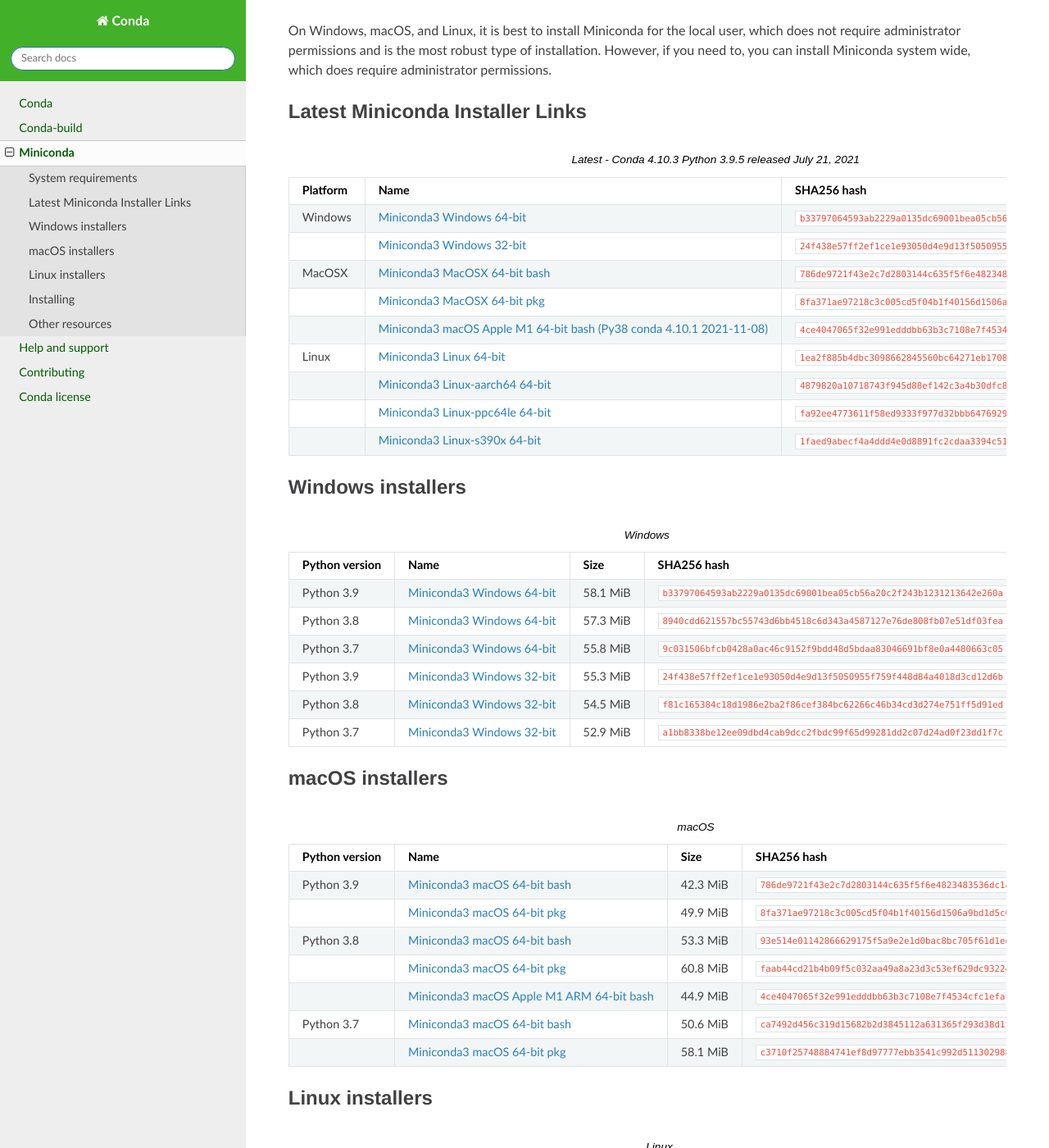
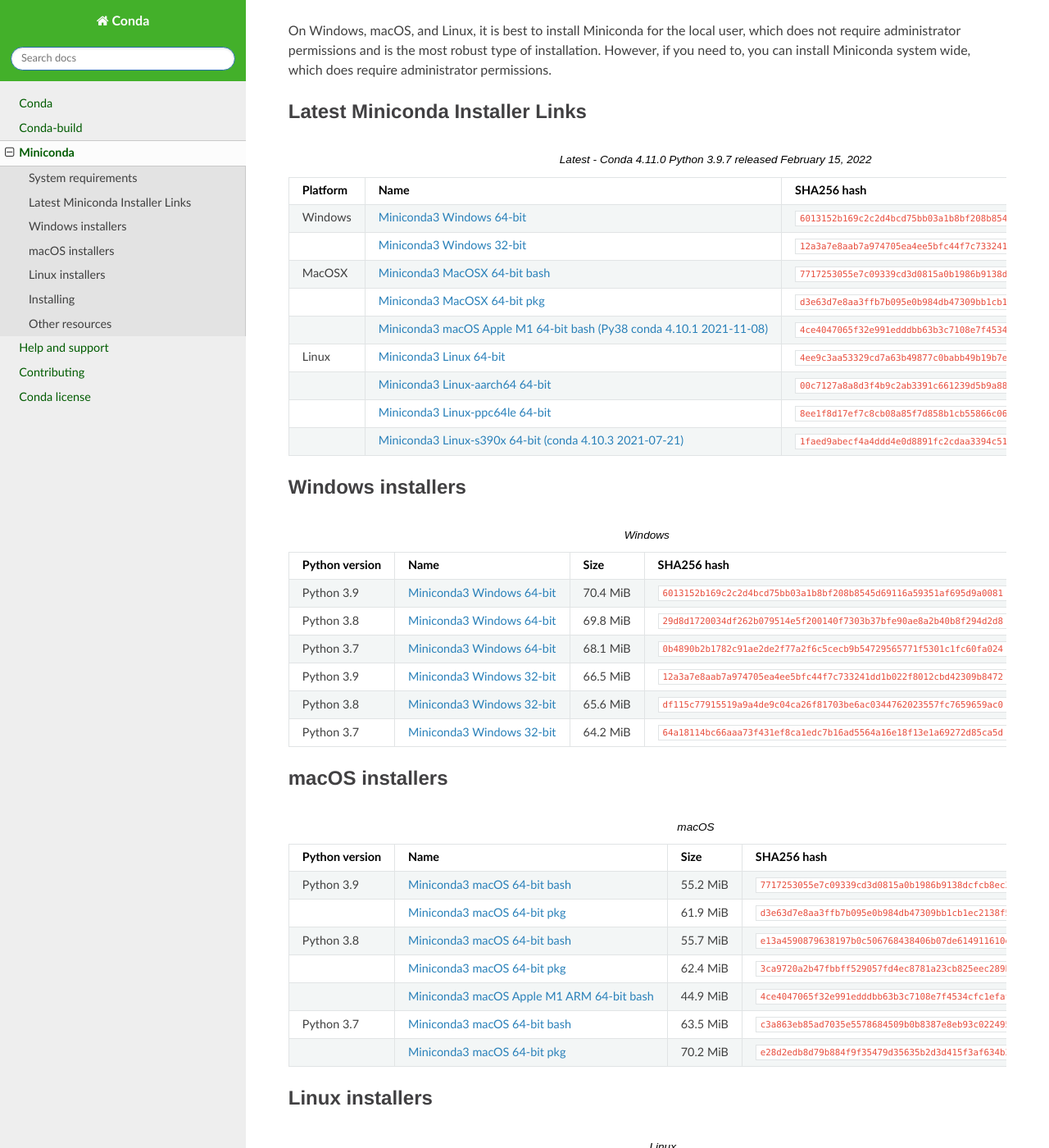
Before and after one commit to conda/conda-docs, a Sphinx documentation site: the page built from docs/source/miniconda.rst, in a window 1280 px wide and 1400 px high, scrolled down 591 px. Shown: the whole window at 82% size. Built offline with Sphinx 7.4.7 and the Read the Docs theme 2.0.0, drawn with Linux system fonts in a browser that asks for light colours; some of the changed text lies outside the part shown.

Commit message:
Update Miniconda page for v4.11.0 release.

```diff
--- a/docs/source/miniconda.rst
+++ b/docs/source/miniconda.rst
@@ -32,19 +32,19 @@
 Latest Miniconda Installer Links
 ================================
 
-.. csv-table:: Latest - Conda 4.10.3 Python 3.9.5 released July 21, 2021
+.. csv-table:: Latest - Conda 4.11.0 Python 3.9.7 released February 15, 2022
    :header: Platform,Name,SHA256 hash
    :widths: 5, 10, 80
 
-   Windows,`Miniconda3 Windows 64-bit <https://repo.anaconda.com/miniconda/Miniconda3-latest-Windows-x86_64.exe>`_,``b33797064593ab2229a0135dc69001bea05cb56a20c2f243b1231213642e260a``
-   ,`Miniconda3 Windows 32-bit <https://repo.anaconda.com/miniconda/Miniconda3-latest-Windows-x86.exe>`_,``24f438e57ff2ef1ce1e93050d4e9d13f5050955f759f448d84a4018d3cd12d6b``
-   MacOSX,`Miniconda3 MacOSX 64-bit bash <https://repo.anaconda.com/miniconda/Miniconda3-latest-MacOSX-x86_64.sh>`_,``786de9721f43e2c7d2803144c635f5f6e4823483536dc141ccd82dbb927cd508``
-   ,`Miniconda3 MacOSX 64-bit pkg <https://repo.anaconda.com/miniconda/Miniconda3-latest-MacOSX-x86_64.pkg>`_,``8fa371ae97218c3c005cd5f04b1f40156d1506a9bd1d5c078f89d563fd416816``
+   Windows,`Miniconda3 Windows 64-bit <https://repo.anaconda.com/miniconda/Miniconda3-latest-Windows-x86_64.exe>`_,``6013152b169c2c2d4bcd75bb03a1b8bf208b8545d69116a59351af695d9a0081``
+   ,`Miniconda3 Windows 32-bit <https://repo.anaconda.com/miniconda/Miniconda3-latest-Windows-x86.exe>`_,``12a3a7e8aab7a974705ea4ee5bfc44f7c733241dd1b022f8012cbd42309b8472``
+   MacOSX,`Miniconda3 MacOSX 64-bit bash <https://repo.anaconda.com/miniconda/Miniconda3-latest-MacOSX-x86_64.sh>`_,``7717253055e7c09339cd3d0815a0b1986b9138dcfcb8ec33b9733df32dd40eaa``
+   ,`Miniconda3 MacOSX 64-bit pkg <https://repo.anaconda.com/miniconda/Miniconda3-latest-MacOSX-x86_64.pkg>`_,``d3e63d7e8aa3ffb7b095e0b984db47309bb1cb1ec2138f5e6a96a34173671451``
    ,`Miniconda3 macOS Apple M1 64-bit bash (Py38 conda 4.10.1 2021-11-08) <https://repo.anaconda.com/miniconda/Miniconda3-latest-MacOSX-arm64.sh>`_,``4ce4047065f32e991edddbb63b3c7108e7f4534cfc1efafc332454a414deab58``
-   Linux,`Miniconda3 Linux 64-bit <https://repo.anaconda.com/miniconda/Miniconda3-latest-Linux-x86_64.sh>`_,``1ea2f885b4dbc3098662845560bc64271eb17085387a70c2ba3f29fff6f8d52f``
-   ,`Miniconda3 Linux-aarch64 64-bit <https://repo.anaconda.com/miniconda/Miniconda3-latest-Linux-aarch64.sh>`_,``4879820a10718743f945d88ef142c3a4b30dfc8e448d1ca08e019586374b773f``
-   ,`Miniconda3 Linux-ppc64le 64-bit <https://repo.anaconda.com/miniconda/Miniconda3-latest-Linux-ppc64le.sh>`_,``fa92ee4773611f58ed9333f977d32bbb64769292f605d518732183be1f3321fa``
-   ,`Miniconda3 Linux-s390x 64-bit <https://repo.anaconda.com/miniconda/Miniconda3-latest-Linux-s390x.sh>`_,``1faed9abecf4a4ddd4e0d8891fc2cdaa3394c51e877af14ad6b9d4aadb4e90d8``
+   Linux,`Miniconda3 Linux 64-bit <https://repo.anaconda.com/miniconda/Miniconda3-latest-Linux-x86_64.sh>`_,``4ee9c3aa53329cd7a63b49877c0babb49b19b7e5af29807b793a76bdb1d362b4``
+   ,`Miniconda3 Linux-aarch64 64-bit <https://repo.anaconda.com/miniconda/Miniconda3-latest-Linux-aarch64.sh>`_,``00c7127a8a8d3f4b9c2ab3391c661239d5b9a88eafe895fd0f3f2a8d9c0f4556``
+   ,`Miniconda3 Linux-ppc64le 64-bit <https://repo.anaconda.com/miniconda/Miniconda3-latest-Linux-ppc64le.sh>`_,``8ee1f8d17ef7c8cb08a85f7d858b1cb55866c06fcf7545b98c3b82e4d0277e66``
+   ,`Miniconda3 Linux-s390x 64-bit (conda 4.10.3 2021-07-21) <https://repo.anaconda.com/miniconda/Miniconda3-latest-Linux-s390x.sh>`_,``1faed9abecf4a4ddd4e0d8891fc2cdaa3394c51e877af14ad6b9d4aadb4e90d8``
 
 Windows installers
 ==================
@@ -53,12 +53,12 @@
    :header: Python version,Name,Size,SHA256 hash
    :widths: 5, 10, 5, 80
 
-   Python 3.9,`Miniconda3 Windows 64-bit <https://repo.anaconda.com/miniconda/Miniconda3-py39_4.10.3-Windows-x86_64.exe>`_,58.1 MiB,``b33797064593ab2229a0135dc69001bea05cb56a20c2f243b1231213642e260a``
-   Python 3.8,`Miniconda3 Windows 64-bit <https://repo.anaconda.com/miniconda/Miniconda3-py38_4.10.3-Windows-x86_64.exe>`_,57.3 MiB,``8940cdd621557bc55743d6bb4518c6d343a4587127e76de808fb07e51df03fea``
-   Python 3.7,`Miniconda3 Windows 64-bit <https://repo.anaconda.com/miniconda/Miniconda3-py37_4.10.3-Windows-x86_64.exe>`_,55.8 MiB,``9c031506bfcb0428a0ac46c9152f9bdd48d5bdaa83046691bf8e0a4480663c05``
-   Python 3.9,`Miniconda3 Windows 32-bit <https://repo.anaconda.com/miniconda/Miniconda3-py39_4.10.3-Windows-x86.exe>`_,55.3 MiB,``24f438e57ff2ef1ce1e93050d4e9d13f5050955f759f448d84a4018d3cd12d6b``
-   Python 3.8,`Miniconda3 Windows 32-bit <https://repo.anaconda.com/miniconda/Miniconda3-py38_4.10.3-Windows-x86.exe>`_,54.5 MiB,``f81c165384c18d1986e2ba2f86cef384bc62266c46b34cd3d274e751ff5d91ed``
-   Python 3.7,`Miniconda3 Windows 32-bit <https://repo.anaconda.com/miniconda/Miniconda3-py37_4.10.3-Windows-x86.exe>`_,52.9 MiB,``a1bb8338be12ee09dbd4cab9dcc2fbdc99f65d99281dd2c07d24ad0f23dd1f7c``
+   Python 3.9,`Miniconda3 Windows 64-bit <https://repo.anaconda.com/miniconda/Miniconda3-py39_4.11.0-Windows-x86_64.exe>`_,70.4 MiB,``6013152b169c2c2d4bcd75bb03a1b8bf208b8545d69116a59351af695d9a0081``
+   Python 3.8,`Miniconda3 Windows 64-bit <https://repo.anaconda.com/miniconda/Miniconda3-py38_4.11.0-Windows-x86_64.exe>`_,69.8 MiB,``29d8d1720034df262b079514e5f200140f7303b37bfe90ae8a2b40b8f294d2d8``
+   Python 3.7,`Miniconda3 Windows 64-bit <https://repo.anaconda.com/miniconda/Miniconda3-py37_4.11.0-Windows-x86_64.exe>`_,68.1 MiB,``0b4890b2b1782c91ae2de2f77a2f6c5cecb9b54729565771f5301c1fc60fa024``
+   Python 3.9,`Miniconda3 Windows 32-bit <https://repo.anaconda.com/miniconda/Miniconda3-py39_4.11.0-Windows-x86.exe>`_,66.5 MiB,``12a3a7e8aab7a974705ea4ee5bfc44f7c733241dd1b022f8012cbd42309b8472``
+   Python 3.8,`Miniconda3 Windows 32-bit <https://repo.anaconda.com/miniconda/Miniconda3-py38_4.11.0-Windows-x86.exe>`_,65.6 MiB,``df115c77915519a9a4de9c04ca26f81703be6ac0344762023557fc7659659ac0``
+   Python 3.7,`Miniconda3 Windows 32-bit <https://repo.anaconda.com/miniconda/Miniconda3-py37_4.11.0-Windows-x86.exe>`_,64.2 MiB,``64a18114bc66aaa73f431ef8ca1edc7b16ad5564a16e18f13e1a69272d85ca5d``
 
 
 macOS installers
@@ -68,13 +68,13 @@
    :header: Python version,Name,Size,SHA256 hash
    :widths: 5, 10, 5, 80
 
-   Python 3.9,`Miniconda3 macOS 64-bit bash <https://repo.anaconda.com/miniconda/Miniconda3-py39_4.10.3-MacOSX-x86_64.sh>`_,42.3 MiB,``786de9721f43e2c7d2803144c635f5f6e4823483536dc141ccd82dbb927cd508``
-   ,`Miniconda3 macOS 64-bit pkg <https://repo.anaconda.com/miniconda/Miniconda3-py39_4.10.3-MacOSX-x86_64.pkg>`_,49.9 MiB,``8fa371ae97218c3c005cd5f04b1f40156d1506a9bd1d5c078f89d563fd416816``
-   Python 3.8,`Miniconda3 macOS 64-bit bash <https://repo.anaconda.com/miniconda/Miniconda3-py38_4.10.3-MacOSX-x86_64.sh>`_,53.3 MiB,``93e514e01142866629175f5a9e2e1d0bac8bc705f61d1ed1da3c010b7225683a``
-   ,`Miniconda3 macOS 64-bit pkg <https://repo.anaconda.com/miniconda/Miniconda3-py38_4.10.3-MacOSX-x86_64.pkg>`_,60.8 MiB,``faab44cd21b4b09f5c032aa49a8a23d3c53ef629dc9322411348ce413e41df35``
+   Python 3.9,`Miniconda3 macOS 64-bit bash <https://repo.anaconda.com/miniconda/Miniconda3-py39_4.11.0-MacOSX-x86_64.sh>`_,55.2 MiB,``7717253055e7c09339cd3d0815a0b1986b9138dcfcb8ec33b9733df32dd40eaa``
+   ,`Miniconda3 macOS 64-bit pkg <https://repo.anaconda.com/miniconda/Miniconda3-py39_4.11.0-MacOSX-x86_64.pkg>`_,61.9 MiB,``d3e63d7e8aa3ffb7b095e0b984db47309bb1cb1ec2138f5e6a96a34173671451``
+   Python 3.8,`Miniconda3 macOS 64-bit bash <https://repo.anaconda.com/miniconda/Miniconda3-py38_4.11.0-MacOSX-x86_64.sh>`_,55.7 MiB,``e13a4590879638197b0c506768438406b07de614911610e314f8c78133915b1c``
+   ,`Miniconda3 macOS 64-bit pkg <https://repo.anaconda.com/miniconda/Miniconda3-py38_4.11.0-MacOSX-x86_64.pkg>`_,62.4 MiB,``3ca9720a2b47fbbff529057fd4ec8781a23cb825eec289b487dfa040b7ae8e25``
    ,`Miniconda3 macOS Apple M1 ARM 64-bit bash <https://repo.anaconda.com/miniconda/Miniconda3-py38_4.10.1-MacOSX-arm64.sh>`_,44.9 MiB,``4ce4047065f32e991edddbb63b3c7108e7f4534cfc1efafc332454a414deab58``
-   Python 3.7,`Miniconda3 macOS 64-bit bash <https://repo.anaconda.com/miniconda/Miniconda3-py37_4.10.3-MacOSX-x86_64.sh>`_,50.6 MiB,``ca7492d456c319d15682b2d3845112a631365f293d38d1f62872c33a2e57e430``
-   ,`Miniconda3 macOS 64-bit pkg <https://repo.anaconda.com/miniconda/Miniconda3-py37_4.10.3-MacOSX-x86_64.pkg>`_,58.1 MiB,``c3710f25748884741ef8d97777ebb3541c992d51130298830b5b9ad449dbbf1e``
+   Python 3.7,`Miniconda3 macOS 64-bit bash <https://repo.anaconda.com/miniconda/Miniconda3-py37_4.11.0-MacOSX-x86_64.sh>`_,63.5 MiB,``c3a863eb85ad7035e5578684509b0b8387e8eb93c022495ab987baac3df6ef41``
+   ,`Miniconda3 macOS 64-bit pkg <https://repo.anaconda.com/miniconda/Miniconda3-py37_4.11.0-MacOSX-x86_64.pkg>`_,70.2 MiB,``e28d2edb8d79b884f9f35479d35635b2d3d415f3af634b39043aff4ed14a0458``
 
 Linux installers
 ================
@@ -83,17 +83,17 @@
    :header: Python version,Name,Size,SHA256 hash
    :widths: 5, 10, 5, 80
 
-   Python 3.9,`Miniconda3 Linux 64-bit <https://repo.anaconda.com/miniconda/Miniconda3-py39_4.10.3-Linux-x86_64.sh>`_,63.6 MiB,``1ea2f885b4dbc3098662845560bc64271eb17085387a70c2ba3f29fff6f8d52f``
-   ,`Miniconda3 Linux-aarch64 64-bit <https://repo.anaconda.com/miniconda/Miniconda3-py39_4.10.3-Linux-aarch64.sh>`_,62.6 MiB,``4879820a10718743f945d88ef142c3a4b30dfc8e448d1ca08e019586374b773f``
-   ,`Miniconda3 Linux-ppc64le 64-bit <https://repo.anaconda.com/miniconda/Miniconda3-py39_4.10.3-Linux-ppc64le.sh>`_,60.6 MiB,``fa92ee4773611f58ed9333f977d32bbb64769292f605d518732183be1f3321fa``
+   Python 3.9,`Miniconda3 Linux 64-bit <https://repo.anaconda.com/miniconda/Miniconda3-py39_4.11.0-Linux-x86_64.sh>`_,72.2 MiB,``4ee9c3aa53329cd7a63b49877c0babb49b19b7e5af29807b793a76bdb1d362b4``
+   ,`Miniconda3 Linux-aarch64 64-bit <https://repo.anaconda.com/miniconda/Miniconda3-py39_4.11.0-Linux-aarch64.sh>`_,74.4 MiB,``00c7127a8a8d3f4b9c2ab3391c661239d5b9a88eafe895fd0f3f2a8d9c0f4556``
+   ,`Miniconda3 Linux-ppc64le 64-bit <https://repo.anaconda.com/miniconda/Miniconda3-py39_4.11.0-Linux-ppc64le.sh>`_,73.5 MiB,``8ee1f8d17ef7c8cb08a85f7d858b1cb55866c06fcf7545b98c3b82e4d0277e66``
    ,`Miniconda3 Linux-s390x 64-bit <https://repo.anaconda.com/miniconda/Miniconda3-py39_4.10.3-Linux-s390x.sh>`_,57.1 MiB,``1faed9abecf4a4ddd4e0d8891fc2cdaa3394c51e877af14ad6b9d4aadb4e90d8``
-   Python 3.8,`Miniconda3 Linux 64-bit <https://repo.anaconda.com/miniconda/Miniconda3-py38_4.10.3-Linux-x86_64.sh>`_,98.8 MiB,``935d72deb16e42739d69644977290395561b7a6db059b316958d97939e9bdf3d``
-   ,`Miniconda3 Linux-aarch64 64-bit <https://repo.anaconda.com/miniconda/Miniconda3-py38_4.10.3-Linux-aarch64.sh>`_,94.8 MiB,``19584b4fb5c0656e0cf9de72aaa0b0a7991fbd6f1254d12e2119048c9a47e5cc``
-   ,`Miniconda3 Linux-ppc64le 64-bit <https://repo.anaconda.com/miniconda/Miniconda3-py38_4.10.3-Linux-ppc64le.sh>`_,93.3 MiB,``c1ac79540cb77b2e0ca5b9f78b3bc367567d810118500a167dea4a0bcab5d063``
+   Python 3.8,`Miniconda3 Linux 64-bit <https://repo.anaconda.com/miniconda/Miniconda3-py38_4.11.0-Linux-x86_64.sh>`_,71.7 MiB,``4bb91089ecc5cc2538dece680bfe2e8192de1901e5e420f63d4e78eb26b0ac1a``
+   ,`Miniconda3 Linux-aarch64 64-bit <https://repo.anaconda.com/miniconda/Miniconda3-py38_4.11.0-Linux-aarch64.sh>`_,63.6 MiB,``607549f9f9c5c703be850fa3025e845656d275d8226b679faf3b1c1813c692ce``
+   ,`Miniconda3 Linux-ppc64le 64-bit <https://repo.anaconda.com/miniconda/Miniconda3-py38_4.11.0-Linux-ppc64le.sh>`_,65.2 MiB,``2f606bd65ffe76a7866bc445d96105d0a15b7447e59e4317d2e017f7786272d0``
    ,`Miniconda3 Linux-s390x 64-bit <https://repo.anaconda.com/miniconda/Miniconda3-py38_4.10.3-Linux-s390x.sh>`_,89.0 MiB,``55f514110a50e98549a68912cbb03e43a36193940a1889e1c8beb30009b4da19``
-   Python 3.7,`Miniconda3 Linux 64-bit <https://repo.anaconda.com/miniconda/Miniconda3-py37_4.10.3-Linux-x86_64.sh>`_,84.9 MiB,``a1a7285dea0edc430b2bc7951d89bb30a2a1b32026d2a7b02aacaaa95cf69c7c``
-   ,`Miniconda3 Linux-aarch64 64-bit <https://repo.anaconda.com/miniconda/Miniconda3-py37_4.10.3-Linux-aarch64.sh>`_,89.2 MiB,``65f400a906e3132ddbba35a38d619478be77d32210a2acab05133d92ba08f111``
-   ,`Miniconda3 Linux-ppc64le 64-bit <https://repo.anaconda.com/miniconda/Miniconda3-py37_4.10.3-Linux-ppc64le.sh>`_,88.1 MiB,``e4f8b4a5eb8da1badf0b0c91fd7ee25e39120d4d77443e7a1ef3661fd439a997``
+   Python 3.7,`Miniconda3 Linux 64-bit <https://repo.anaconda.com/miniconda/Miniconda3-py37_4.11.0-Linux-x86_64.sh>`_,98.9 MiB,``745c99af2cb0d0e0f43c7ed1a3417ff4d5118eafb501518120ea30361f1bb8f6``
+   ,`Miniconda3 Linux-aarch64 64-bit <https://repo.anaconda.com/miniconda/Miniconda3-py37_4.11.0-Linux-aarch64.sh>`_,100.9 MiB,``736bd228d336f4b2d16cdc94f2e08a5c80c18dc42b0edfc59fe3f66ffb93a87d``
+   ,`Miniconda3 Linux-ppc64le 64-bit <https://repo.anaconda.com/miniconda/Miniconda3-py37_4.11.0-Linux-ppc64le.sh>`_,101.0 MiB,``041ba0d993398200b3e7f88aee862a23a7cb4ca8ddafbc9d74f8aabb0a5747db``
    ,`Miniconda3 Linux-s390x 64-bit <https://repo.anaconda.com/miniconda/Miniconda3-py37_4.10.3-Linux-s390x.sh>`_,84.1 MiB,``7ab9f813dd84cb0951a2d755cd84708263ce4e03c656e65e2fa79ed0f024f0f7``
 
 Installing
```
